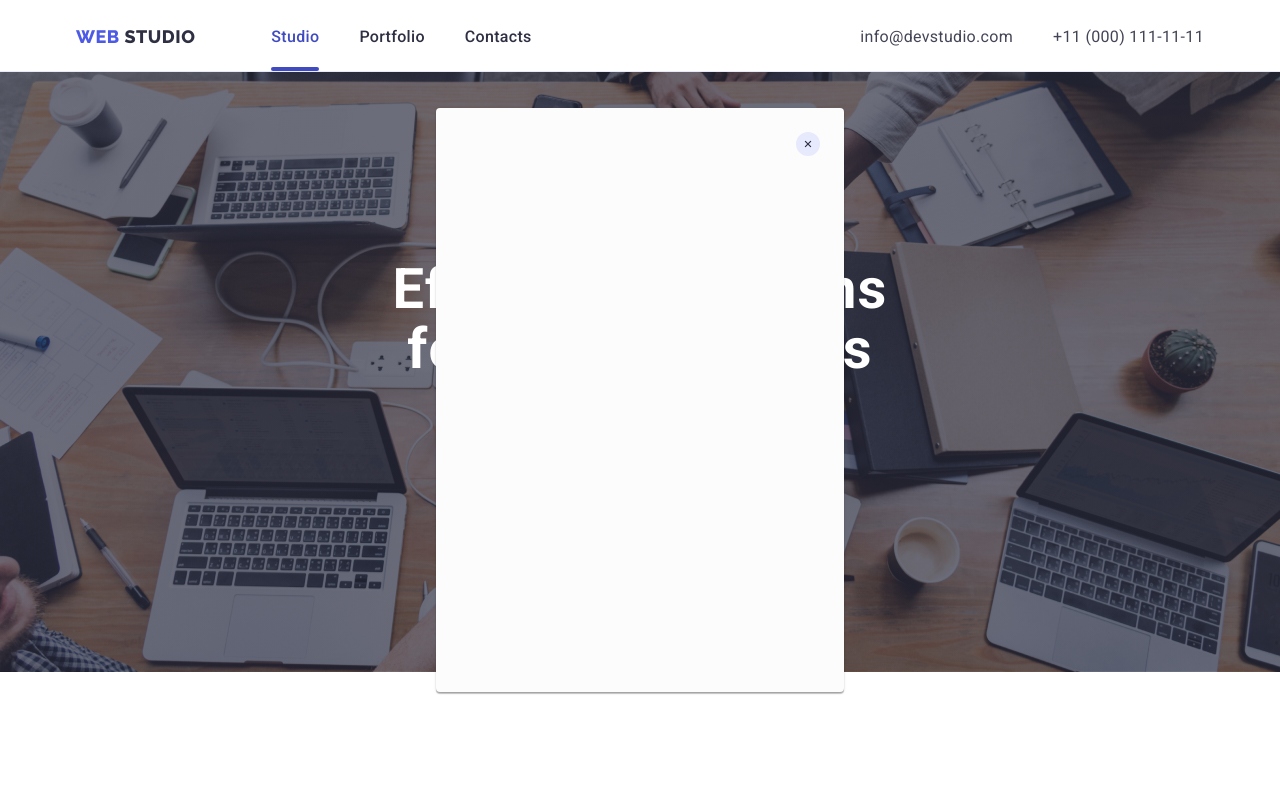
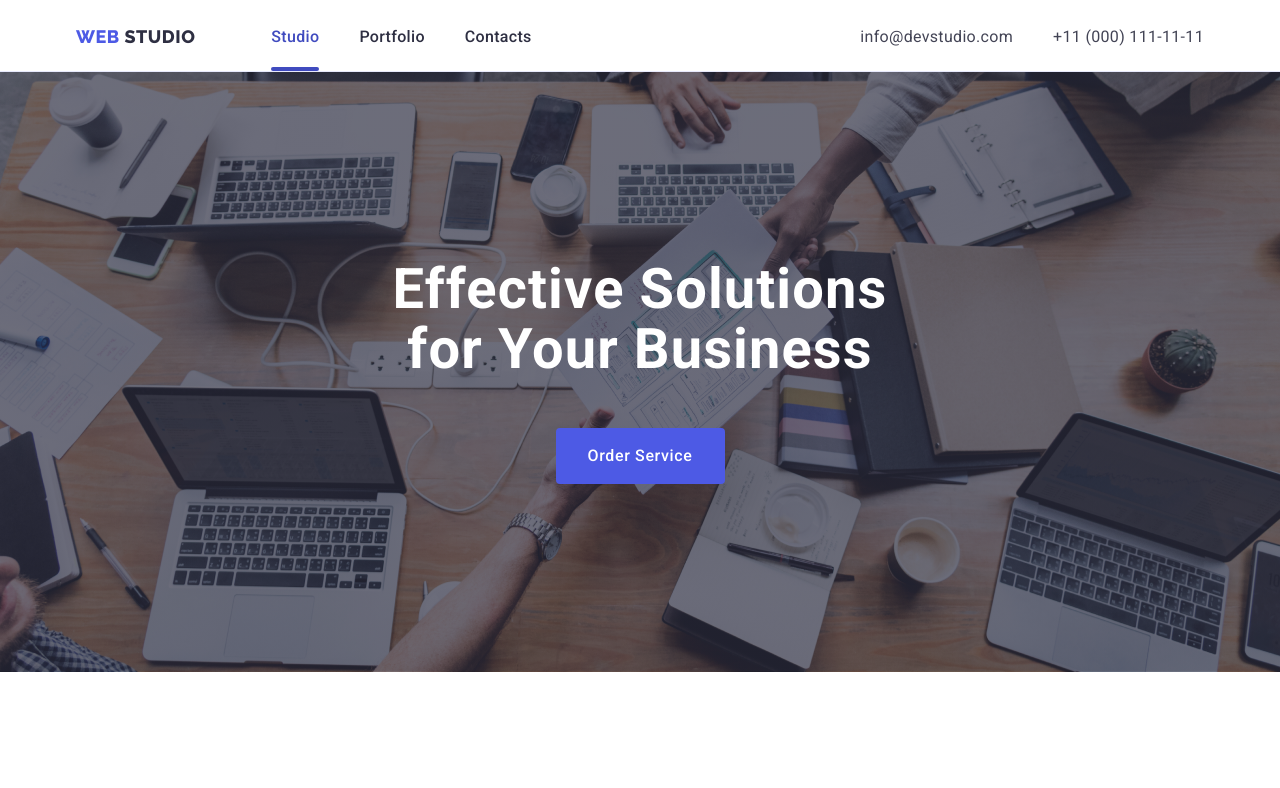
Before and after one commit to MV1talii/goit-homework-04, a plain HTML site: page index.html in a window 1280 px wide. Shown: the top 788 px of the page. Drawn offline with nearby package versions, Linux system fonts and the light colour scheme.

Commit message:
no modal

```diff
--- a/css/styles.css
+++ b/css/styles.css
@@ -686,76 +686,3 @@ img {
 .card-link:focus .overlay {
     transform: translateY(0);
 }
-
-/* modal */
-
-.backdrop {
-    position: fixed;
-    top: 0;
-    left: 0;
-
-    width: 100%;
-    height: 100%;
-
-    background-color: var(--navyblue-modal) transition opacity 250ms cubic-bezier(0.4, 0, 0.2, 1), visibility 250ms cubic-bezier(0.4, 0, 0.2, 1);
-}
-
-.modal {
-    position: absolute;
-    top: 50%;
-    left: 50%;
-    transform: translateX(-50%) translateY(-50%);
-    width: 408px;
-    min-height: 584px;
-    border-radius: 4px;
-    background: var(--dairy);
-    box-shadow: 0px 2px 1px 0px rgba(0, 0, 0, 0.20), 0px 1px 3px 0px rgba(0, 0, 0, 0.12), 0px 1px 1px 0px rgba(0, 0, 0, 0.14);
-    opacity: 1;
-}
-
-.modal-btn {
-    position: absolute;
-    top: 24px;
-    right: 24px;
-    display: flex;
-    align-items: center;
-    justify-content: center;
-    border: none;
-    padding: 0;
-    background-color: transparent;
-    transition: background-color 250ms cubic-bezier(0.4, 0, 0.2, 1), border 250ms cubic-bezier(0.4, 0, 0.2, 1);
-    cursor: pointer;
-}
-
-.modal-btn-icon {
-    fill: var(--navyblue);
-    background-color: var(--cornflower);
-
-    border-radius: 50%;
-    padding: 8px;
-    stroke-width: 1px;
-    stroke: rgba(0, 0, 0, 0.10);
-    transition: fill 250ms cubic-bezier(0.4, 0, 0.2, 1);
-}
-
-.backdrop.is-hidden {
-    opacity: 0;
-    pointer-events: none;
-    visibility: hidden;
-}
-
-.backdrop.is-hidden .modal {
-    transform: translateX(-50%) translateY(-70%);
-    opacity: 0;
-}
-
-.modal-btn-icon:hover,
-.modal-btn-icon:focus {
-    fill: var(--white);
-
-}
-
-.modal-btn-icon:hover,
-.modal-btn-icon:focus {
-    background-color: var(--iris);
-}
--- a/index.html
+++ b/index.html
@@ -523,17 +523,6 @@
       </div>
     </footer>
 
-    <!-- modal window -->
-    <div class="backdrop" data-modal>
-      <div class="modal">
-        <button class="modal-btn" type="button" data-modal-close>
-          <svg class="modal-btn-icon" width="24" height="24">
-            <use href="./images/icons.svg#icon-close"></use>
-          </svg>
-        </button>
-      </div>
-    </div>
-
     <script src="./js/modal.js"></script>
   </body>
 </html>
```
